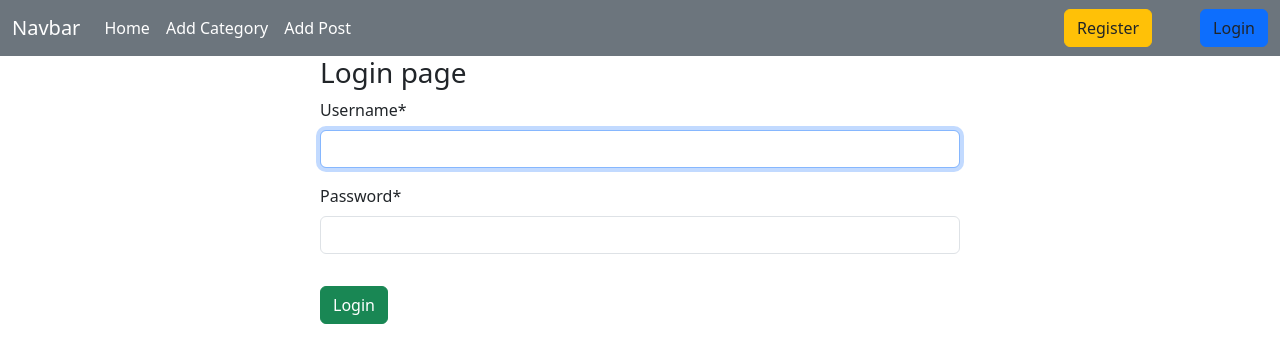
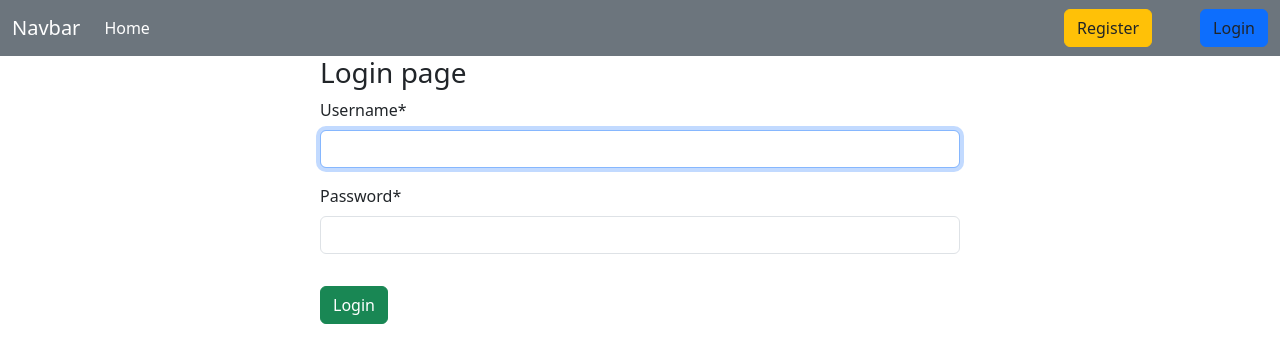
Before and after one commit to pranoyaditya/Blog-Project-Part-2, a Django app: page /author/login/ in a window 1280 px wide. Shown: the top 363 px of the page. Run offline with Django 5.2, Linux system fonts and the light colour scheme; some libraries are stand-ins or nearby versions.

Commit message:
fixed the login issue, upgraded navbar based on condition, included logout functionality

```diff
--- a/simple_blog_project/author/templates/author/register.html
+++ b/simple_blog_project/author/templates/author/register.html
@@ -3,8 +3,8 @@
 
 {% block content %}
     <form method="post" style="width:50%; margin:auto">
+        {% csrf_token %}
         <h3>{{type}} page</h3>
-        {% csrf_token %}
         {{form | crispy}}
         <button class="btn btn-success my-3">{{type}}</button>
     </form>
--- a/simple_blog_project/author/urls.py
+++ b/simple_blog_project/author/urls.py
@@ -3,5 +3,6 @@ from . import views
 
 urlpatterns = [
     path('register/', views.register, name='register'),
-    path('login/', views.user_login, name='login'),
+    path('login/', views.user_login, name='user_login'),
+    path('logut/', views.user_logout, name='user_logout'),
 ]
--- a/simple_blog_project/author/views.py
+++ b/simple_blog_project/author/views.py
@@ -1,6 +1,7 @@
 from django.shortcuts import render,redirect
 from .forms import RegisterForm,UserLoginForm
 from django.contrib.auth import authenticate,login,logout
+from django.contrib import messages
 
 # Create your views here.
 def register(request):
@@ -9,18 +10,30 @@ def register(request):
         form = RegisterForm(request.POST)
         if form.is_valid():
             form.save()
-            return redirect('register')
+            messages.success(request, 'Account created successfully.')
+            return redirect('user_login')
     return render(request, 'author/register.html', {'form' : form, 'type': 'Register'})
 
 def user_login(request):
-    form = UserLoginForm()
     if request.method == 'POST':
-        form = UserLoginForm(request.POST)
+        form = UserLoginForm(request, request.POST)
         if form.is_valid():
             userName = form.cleaned_data['username']
             userPass = form.cleaned_data['password']
             user = authenticate(username = userName, password = userPass)
-            if user:
+            if user is not None:
                 login(request,user)
-                return redirect('profile')
+                messages.success(request, 'Logged in successfully.')
+                return redirect('user_login')
+            else:
+                messages.warning(request, "Login information incorrect.")
+                return redirect('register')
+    else:
+        form = UserLoginForm()
     return render(request, 'author/register.html', {'form' : form, 'type': 'Login'})
+
+def user_logout(request):
+    if request.user.is_authenticated:
+        logout(request)
+        return redirect('homePage')
+    return redirect('user_login')
--- a/simple_blog_project/templates/base.html
+++ b/simple_blog_project/templates/base.html
@@ -20,27 +20,41 @@
             <ul class="navbar-nav me-auto mb-2 mb-lg-0">
               <li class="nav-item">
                 <a class="nav-link text-white" aria-current="page" href="{% url 'homePage' %}">Home</a>
+                {% if user.is_authenticated %}
+                  <li class="nav-item">
+                    <a class="nav-link text-white" href="#">Add post</a>
                   </li>
-              <li class="nav-item">
-                <a class="nav-link text-white" href="{% url 'add_category' %}">Add Category</a>
-              </li>
-              <li class="nav-item">
-                <a class="nav-link text-white" href="{% url 'add_post' %}">Add Post</a>
-              </li>
+                {% endif %}
             </ul>
             <div class="d-flex">
               <ul class="navbar-nav me-auto mb-2 mb-lg-0">
+                {% if user.is_authenticated %}
+                  <li class="nav-item">
+                    <a class="btn btn-warning text-dark mx-5" href="#">Profile</a>
+                  </li>
+                  <li class="nav-item">
+                    <a class="btn btn-primary text-dark" href="{% url 'user_logout' %}">Logout</a>
+                  </li>
+                {% else %}
                   <li class="nav-item">
                     <a class="btn btn-warning text-dark mx-5" href="{% url 'register' %}">Register</a>
                   </li>
                   <li class="nav-item">
-                  <a class="btn btn-primary text-dark" href="{% url 'login' %}">Login</a>
+                    <a class="btn btn-primary text-dark" href="{% url 'user_login' %}">Login</a>
                   </li>
+                {% endif %}
+
               </ul>
             </div>
           </div>
         </div>
     </nav>
+
+    {% for m in messages %}
+      <div class="">
+        <h3 class="text-{{m.tags}}">{{m}}</h3>
+      </div>
+    {% endfor %}
 
     {% block content %}
 
```
Also changed, not shown: simple_blog_project/author/migrations/0002_delete_author.py (added), simple_blog_project/db.sqlite3, simple_blog_project/posts/migrations/0002_alter_post_author.py (added). Lines whose indentation alone changed are shown as unchanged.
